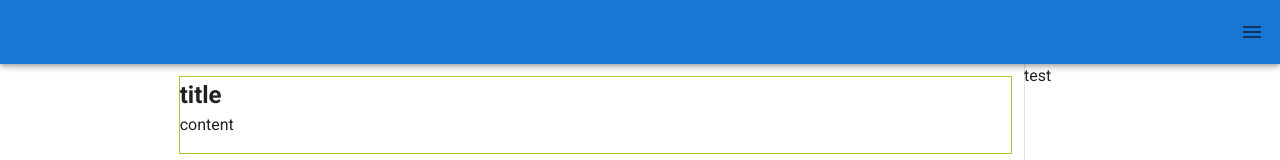
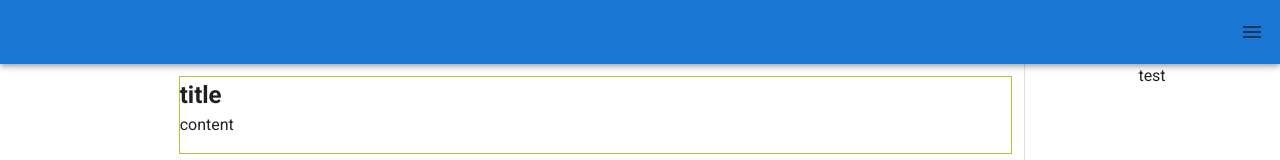
Before and after one commit to suzuki28ab/vue-blog, a Vue app: page /blog in a window 1280 px wide. Shown: the top 160 px of the page. Built offline with nearby package versions, Linux system fonts and the light colour scheme.

Commit message:
[fix]responsive

```diff
--- a/src/App.vue
+++ b/src/App.vue
@@ -1,17 +1,19 @@
 <template>
   <v-app>
-    <v-navigation-drawer app right clipped v-model="drawer"
-      >test</v-navigation-drawer
-    >
+    <v-navigation-drawer app right clipped v-model="drawer">
+      <v-layout justify-center>
+        <p>test</p>
+      </v-layout>
+    </v-navigation-drawer>
     <v-app-bar app clipped-right color="primary">
       <v-spacer></v-spacer>
       <v-app-bar-nav-icon @click="drawer = !drawer"></v-app-bar-nav-icon>
     </v-app-bar>
-    <v-content app>
+    <v-content>
       <v-container>
         <v-layout>
-          <v-flex md2> </v-flex>
-          <v-flex md10 sm12>
+          <v-flex lg2></v-flex>
+          <v-flex lg10 md12 sm12 xs12>
             <router-view></router-view>
           </v-flex>
         </v-layout>
--- a/src/views/Blog.vue
+++ b/src/views/Blog.vue
@@ -7,7 +7,7 @@
 
 <script lang="ts">
 import Vue from "vue";
-import PostTitle from "@/components/blog/PostTitle"
+import PostTitle from "@/components/blog/PostTitle";
 
 export default Vue.extend({
   name: "Blog",
```
